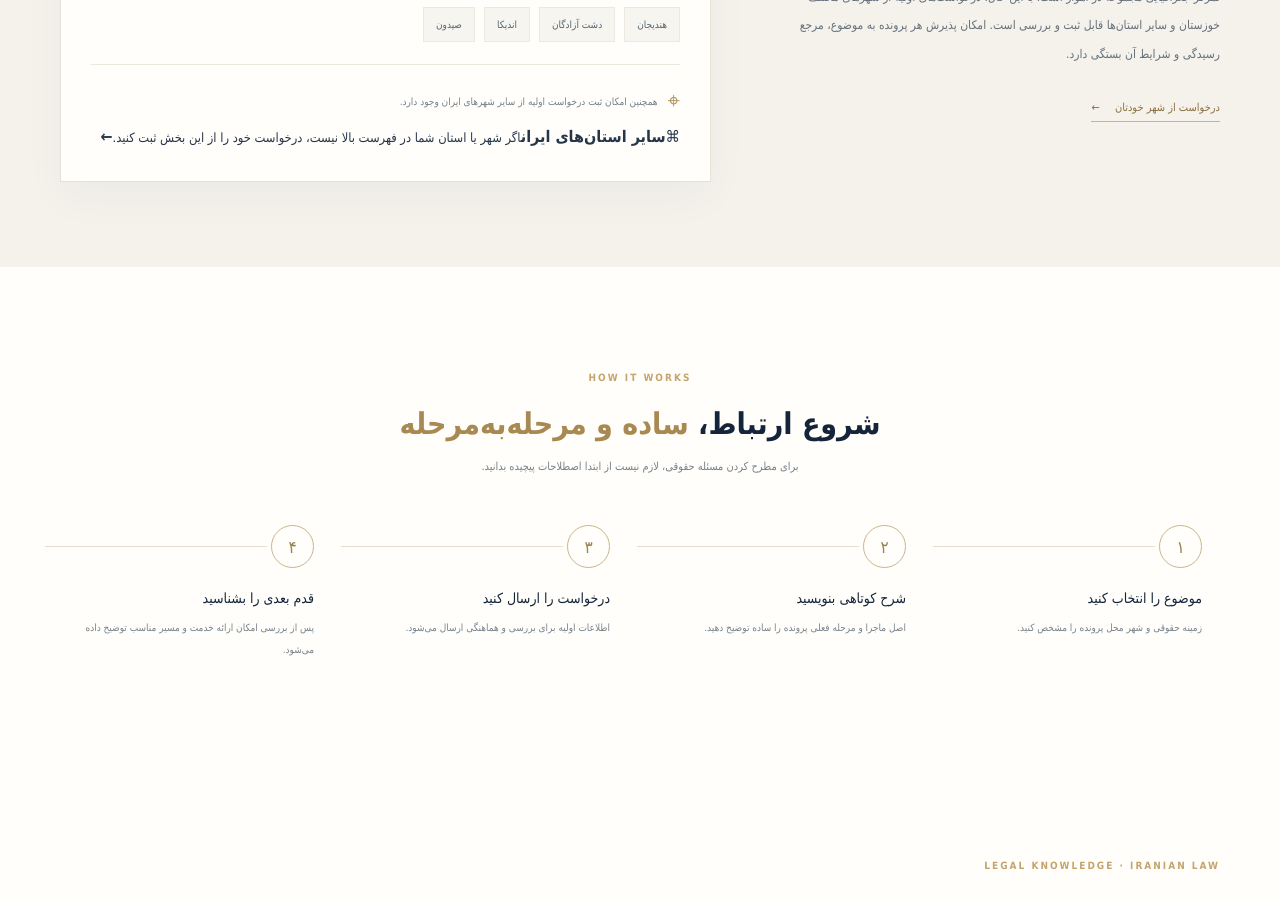
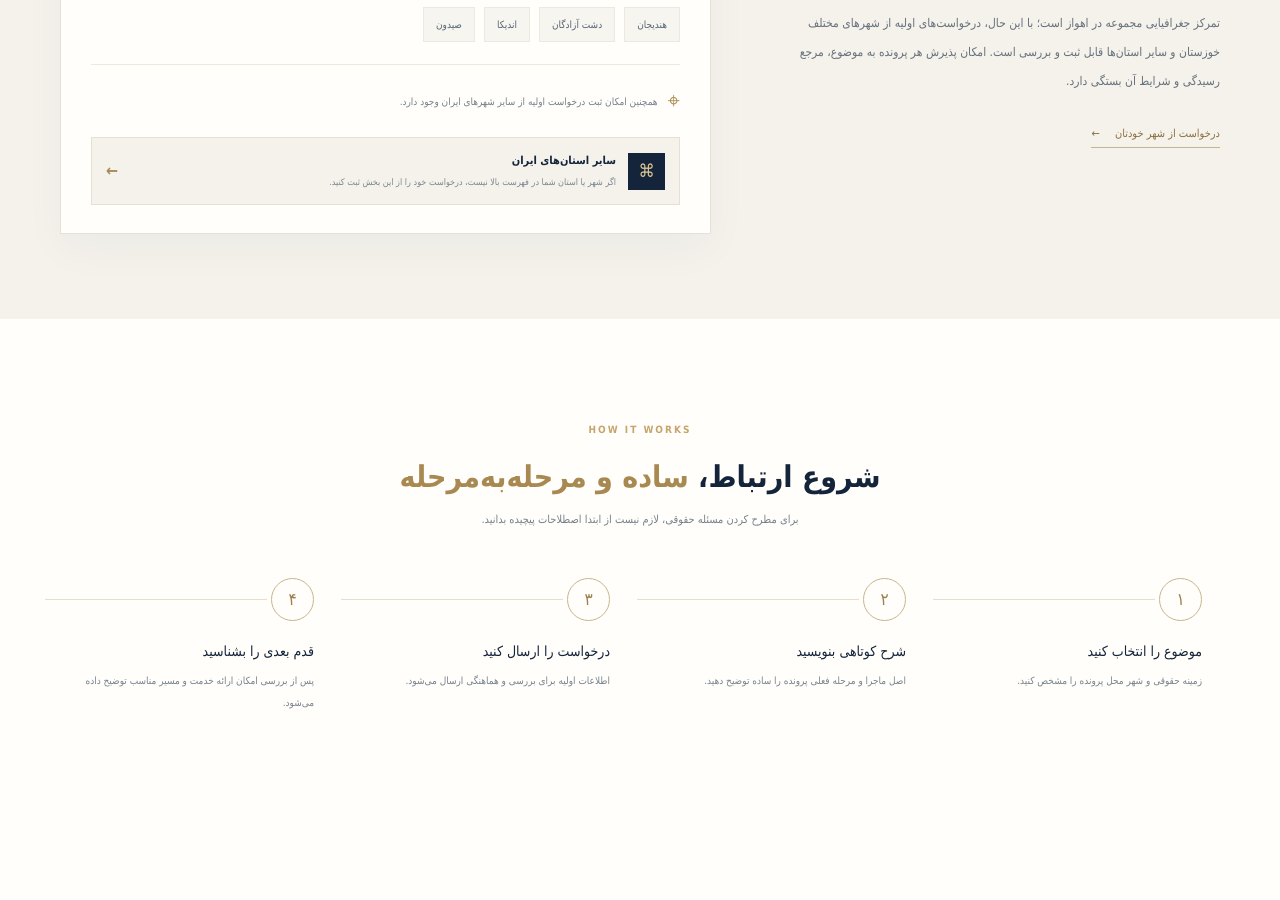
Before and after one commit to ahmadmousavi5908-crypto/vakilsite, a Next.js app: page / in a window 1280 px wide. Shown: the part 3040-3940 px from the top of the page. Built offline with nearby package versions, Linux system fonts and the light colour scheme; no server answers; the database is empty.

Commit message:
Style nationwide request card

```diff
--- a/src/app/globals.css
+++ b/src/app/globals.css
@@ -636,3 +636,13 @@ html {
 .social-admin-save span{color:var(--gold-light);margin-right:10px}
 .social-admin-footnote{font-size:9px;color:#89939d;line-height:2;margin:14px 0 0}
 @media(max-width:650px){.social-admin-grid{grid-template-columns:1fr}.social-admin-actions{flex-direction:column}.social-admin-add,.social-admin-save{width:100%}.social-admin-save{margin-right:0}}
+
+
+/* Distinct nationwide intake route, separate from the Khuzestan city list */
+.city-national-link{display:flex;align-items:center;gap:12px;margin-top:15px;padding:13px 14px;background:#f5f2ec;border:1px solid #e6dfd2;transition:border-color .2s,transform .2s}
+.city-national-link:hover{border-color:#c5a46d;transform:translateY(-2px)}
+.city-national-icon{width:37px;height:37px;display:grid;place-items:center;flex:none;background:var(--navy);color:var(--gold-light);font-size:18px}
+.city-national-link>span:nth-child(2){display:grid;gap:2px;min-width:0;flex:1}
+.city-national-link strong{font-size:11px;color:var(--navy)}
+.city-national-link small{font-size:9px;color:#7b8791;line-height:1.9}
+.city-national-link>b{color:#a88951;font-size:16px}
```
